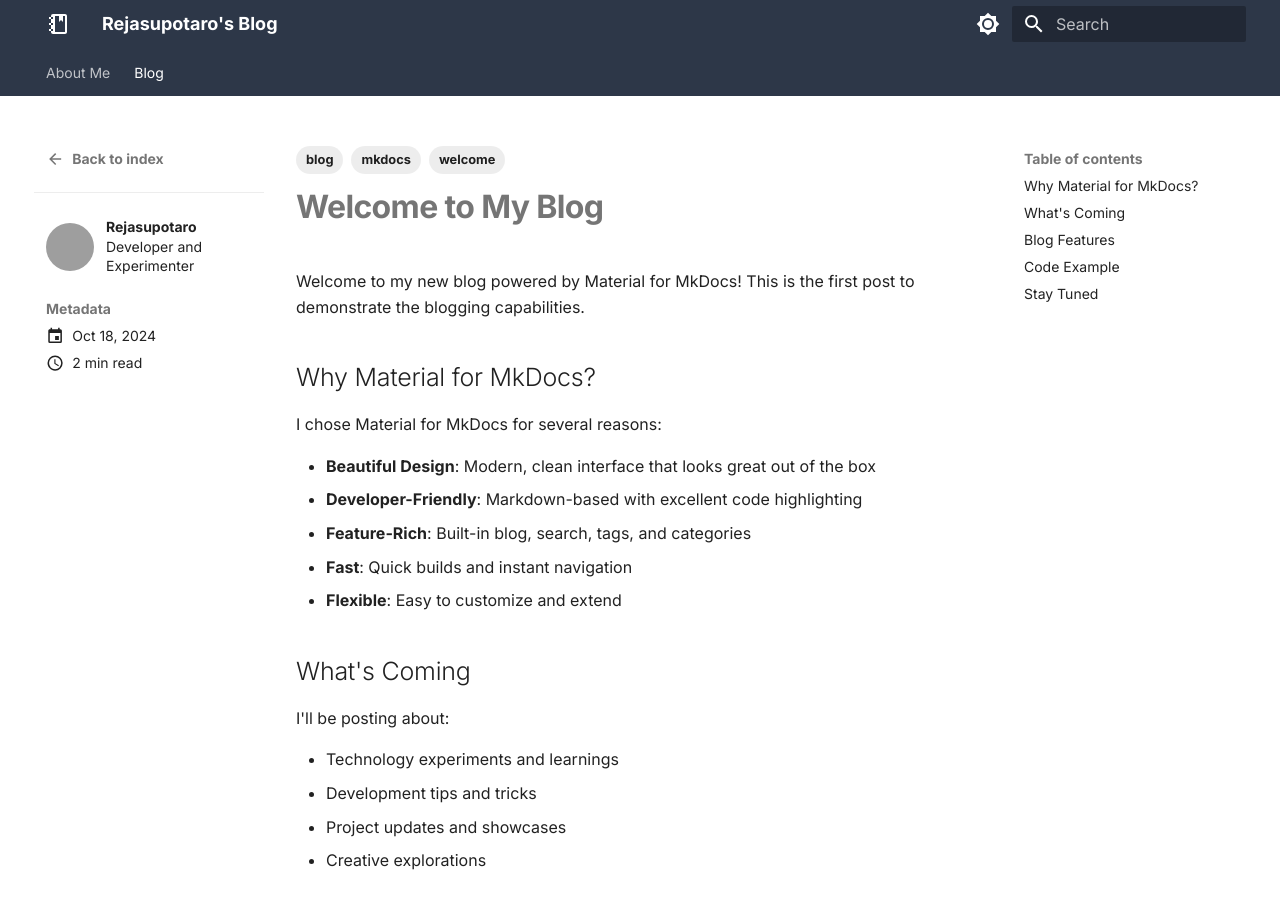
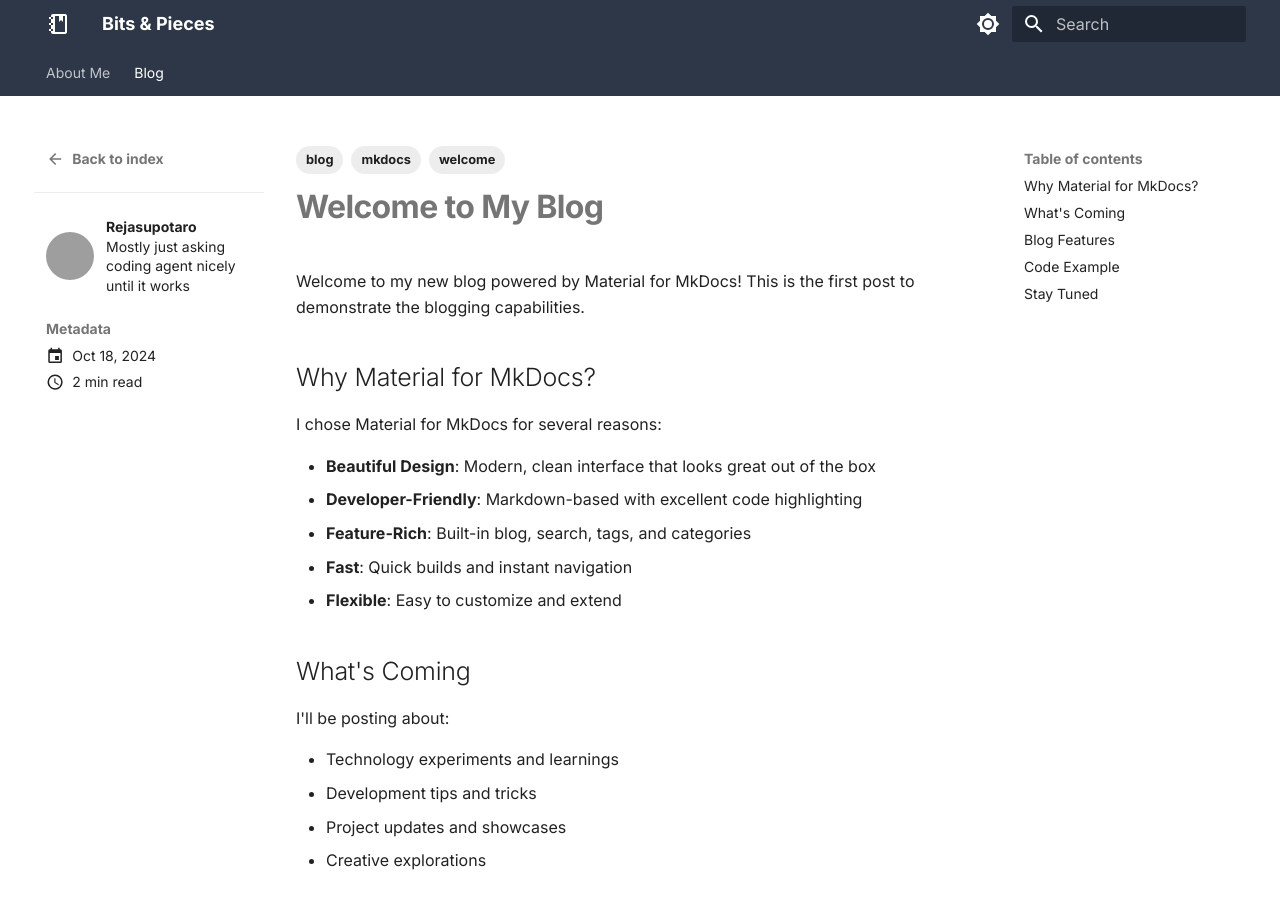
Before and after one commit to rejasupotaro/rejasupotaro.github.io, an MkDocs documentation site: the page built from docs/blog/posts/welcome-to-my-blog.md, in a window 1280 px wide and 900 px high. Built offline with MkDocs 1.6.1 and Material for MkDocs 9.7.7, drawn with Linux system fonts in a browser that asks for light colours; grey boxes are pictures that could not be loaded.

Commit message:
Update style

```diff
--- a/docs/blog/.authors.yml
+++ b/docs/blog/.authors.yml
@@ -1,5 +1,5 @@
 authors:
   rejasupotaro:
     name: Rejasupotaro
-    description: Developer and Experimenter
+    description: Mostly just asking coding agent nicely until it works
     avatar: https://github.com/rejasupotaro.png
--- a/mkdocs.yml
+++ b/mkdocs.yml
@@ -1,4 +1,4 @@
-site_name: Rejasupotaro's Blog
+site_name: Bits & Pieces
 site_url: https://rejasupotaro.github.io/
 site_author: Rejasupotaro
 site_description: Personal blog about anything
```
